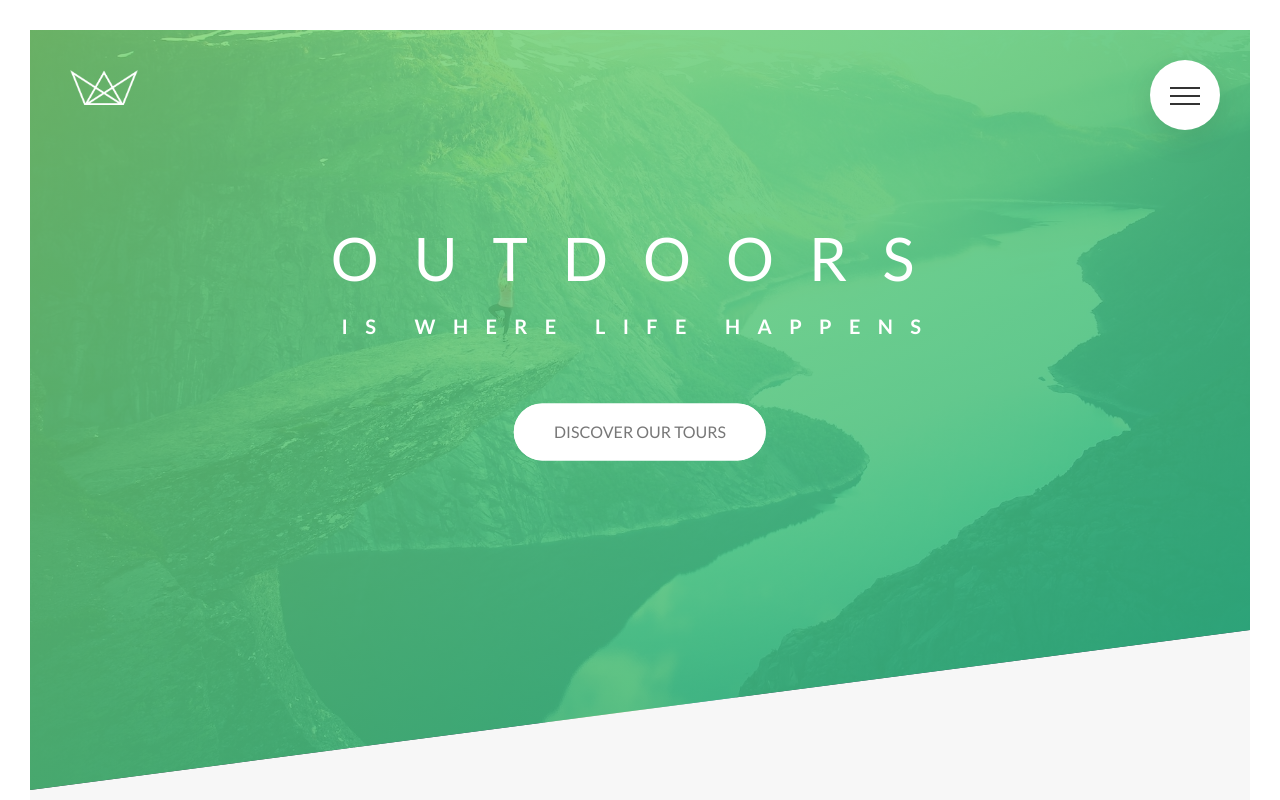
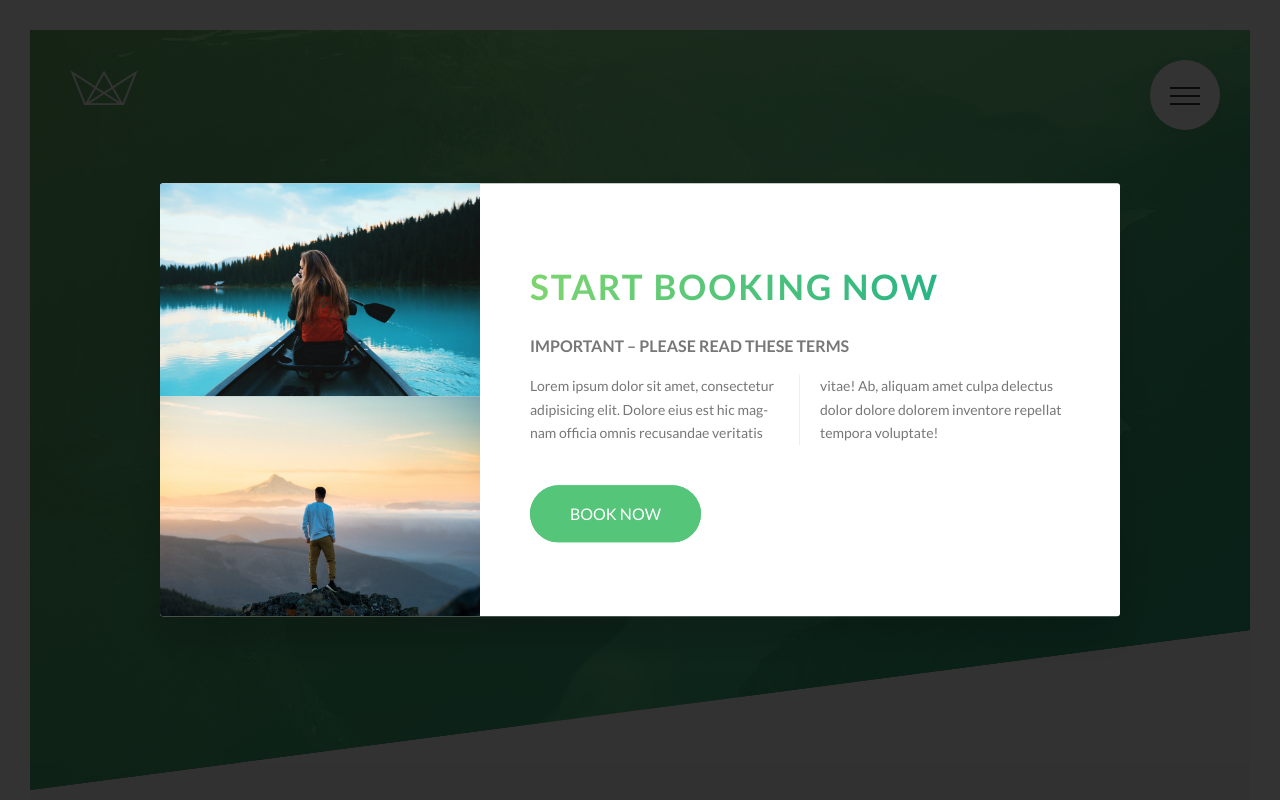
Before and after one commit to lkoczyba/Natours_project, a website built with Parcel: page index.html in a window 1280 px wide. Shown: the top 800 px of the page. Built offline with nearby package versions, Linux system fonts and the light colour scheme.

Commit message:
building popup

```diff
--- a/index.html
+++ b/index.html
@@ -343,6 +343,23 @@
         </div>
     </div>
 </footer>
+
+<div class="popup">
+    <div class="popup__content">
+        <div class="popup__left">
+            <img src="img/nat-8.jpg" alt="Tour photo" class="popup__img">
+            <img src="img/nat-9.jpg" alt="Tour photo" class="popup__img">
+        </div>
+        <div class="popup__right">
+            <h2 class="heading-secondary u-margin-bottom-small">Start booking now</h2>
+            <h3 class="heading-tertiary u-margin-bottom-small">Important &ndash; Please read these terms</h3>
+            <p class="popup__text">Lorem ipsum dolor sit amet, consectetur adipisicing elit. Dolore eius est hic magnam
+                officia omnis recusandae veritatis vitae! Ab, aliquam amet culpa delectus dolor dolore dolorem inventore
+                repellat tempora voluptate!</p>
+            <a href="#" class="btn btn--green">Book now</a>
+        </div>
+    </div>
+</div>
 <!--    GRID TEST-->
 <!--<section class="grid-test">-->
 <!--    <div class="row">-->
--- a/sass/abstracts/_mixins.scss
+++ b/sass/abstracts/_mixins.scss
@@ -5,3 +5,10 @@
     clear: both;
   }
 }
+
+@mixin absCenter {
+  position: absolute;
+  left: 50%;
+  top: 50%;
+  transform: translate(-50%, -50%);
+}
--- /dev/null
+++ b/sass/components/_popup.scss
@@ -0,0 +1,47 @@
+.popup{
+  background-color: rgba($color-black, .8);
+  position: fixed;
+  left: 50%;
+  top: 50%;
+  transform: translate(-50%, -50%);
+  width: 100%;
+  height: 100vh;
+  z-index: 9999;
+
+  &__content{
+    @include absCenter;
+    width: 75%;
+    background-color: $color-white;
+    box-shadow: 0 2rem 4rem rgba($color-black, .2);
+    border-radius: 3px;
+    display: table;
+    overflow: hidden;
+  }
+
+  &__left{
+    width: 33.333333333333%;
+    display: table-cell;
+  }
+
+  &__right{
+    width: 66.6666666666667%;
+    display: table-cell;
+    vertical-align: middle;
+    padding: 3rem 5rem;
+  }
+
+  &__img{
+    display: block;
+    width: 100%;
+  }
+
+  &__text{
+    font-size: 1.4rem;
+    margin-bottom: 4rem;
+
+    column-count: 2;
+    column-gap: 4rem;
+    column-rule: 1px solid $color-grey-light-2;
+    hyphens: auto;
+  }
+}
--- a/sass/main.scss
+++ b/sass/main.scss
@@ -14,6 +14,7 @@
 @import "components/feature-box";
 @import "components/form";
 @import "components/story";
+@import "components/popup";
 
 @import "layout/header";
 @import "layout/grid";
```
